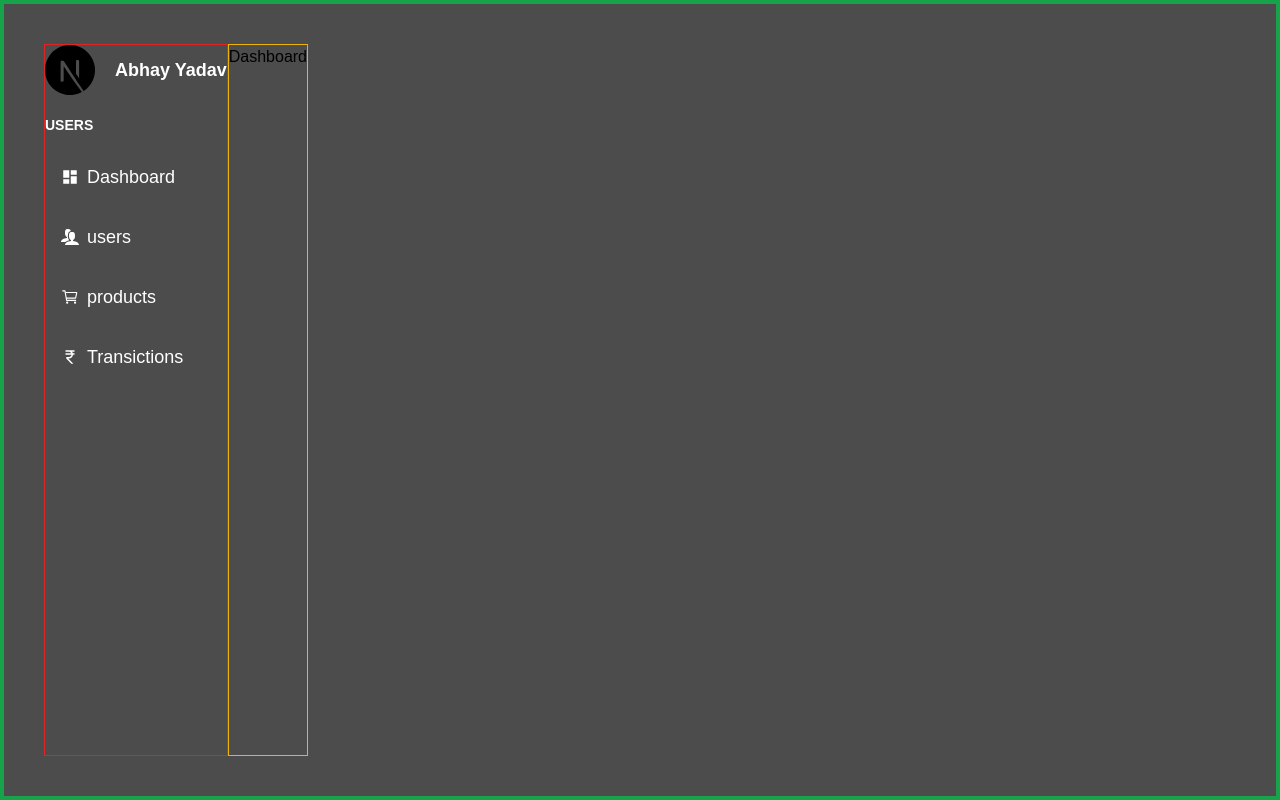
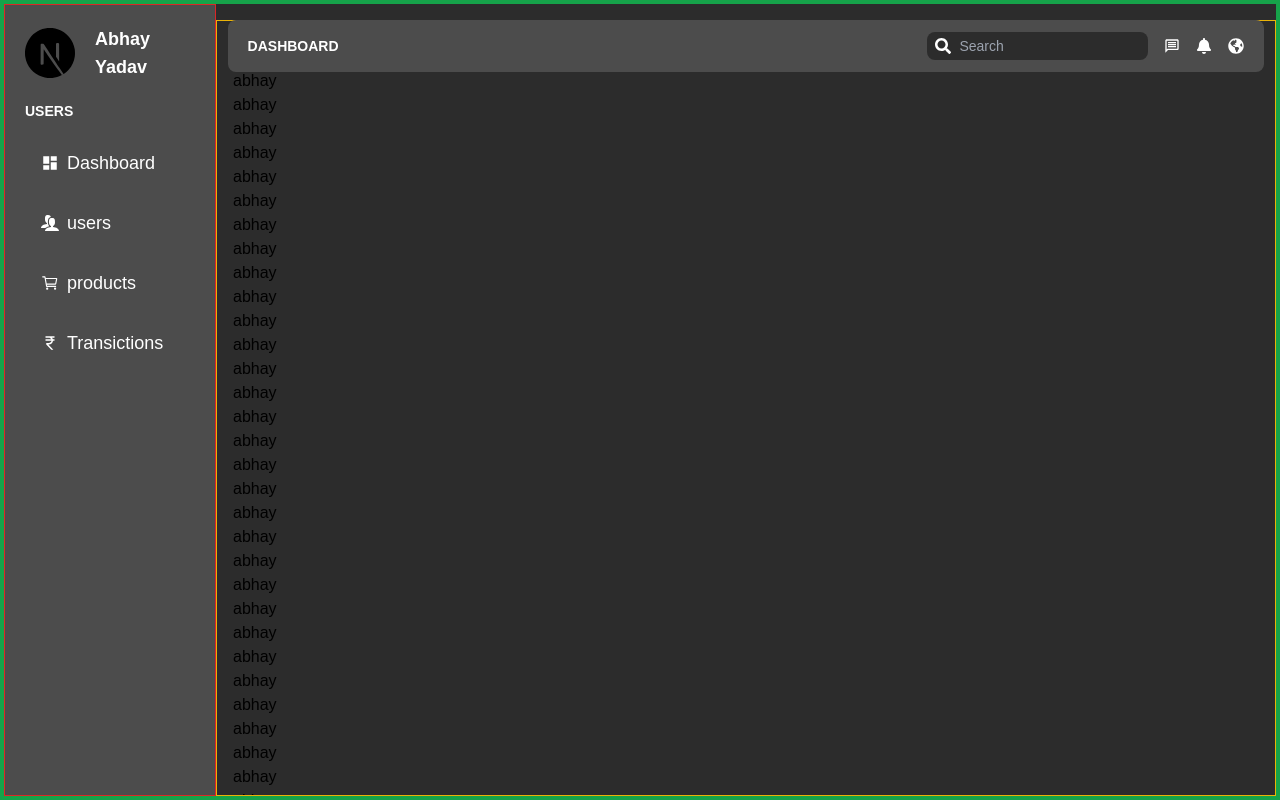
Before and after one commit to Abhay-yadav966/Admin_Dashboard-Next.js, a Next.js app: page /dashboard in a window 1280 px wide. Built offline with nearby package versions, Linux system fonts and the light colour scheme.

Commit message:
Navbar added!

```diff
--- /dev/null
+++ b/app/_components/common/Navbar.js
@@ -0,0 +1,31 @@
+import { MdOutlineMessage } from "react-icons/md";
+import { FaBell } from "react-icons/fa";
+import { FaGlobeAmericas } from "react-icons/fa";
+import { FaSearch } from "react-icons/fa";
+
+const Navbar = () => {
+  return (
+    <div className="py-3 px-5 flex items-center justify-between fixed w-[calc(100%-19%)] rounded-lg bg-[#4c4c4c]" >
+        {/* heading */}
+        <h1 className="font-semibold text-white uppercase text-sm" >Dashboard</h1>
+
+        {/* options */}
+        <div className="flex items-center gap-4" >
+            {/* input field */}
+            <div className="flex items-center gap-2 bg-[#2c2c2c] px-2 py-1 rounded-lg">
+                <FaSearch className="text-white" />
+                <input type="text" placeholder="Search" className=" bg-[#2c2c2c] text-white outline-none text-sm"/>
+            </div>
+
+            {/* buttons */}
+            <div className="flex items-center gap-4 text-white " >
+                <MdOutlineMessage/>
+                <FaBell/>
+                <FaGlobeAmericas/>
+            </div>
+        </div>
+    </div>
+  )
+}
+
+export default Navbar;
--- a/app/_components/common/Sidebar.js
+++ b/app/_components/common/Sidebar.js
@@ -6,7 +6,7 @@ import Link from "next/link"
 
 const Sidebar = () => {
   return (
-    <div className=" h-full border border-red-600 flex flex-col gap-5" >
+    <div className="h-full w-full border border-red-600 flex flex-col gap-5 p-5 " >
         {/* image and heading */}
         <div className="flex items-center gap-5" >
             <Image src={Logo} width={50} height={50}/>
--- a/app/dashboard/layout.js
+++ b/app/dashboard/layout.js
@@ -1,10 +1,16 @@
 import Sidebar from "../_components/common/Sidebar";
+import Navbar from "../_components/common/Navbar";
 
 const layout = ({children}) => {
     return(
-        <div className="flex w-screen h-screen overflow-hidden bg-[#4c4c4c] border-4 border-green-600 p-10" >
-            <Sidebar/>
-            {children}
+        <div className="flex w-screen h-screen overflow-x-hidden overflow-y-auto bg-[#4c4c4c] border-4 border-green-600" >
+            <div className="w-1/5 " >
+                <Sidebar/>
+            </div>
+            <div className="bg-[#2c2c2c] w-full  overflow-y-auto flex flex-col items-center pt-4" >
+                <Navbar/>
+                {children}
+            </div>
         </div>
     )
 }
--- a/app/dashboard/page.js
+++ b/app/dashboard/page.js
@@ -1,8 +1,58 @@
 
 const Dashboard = () => {
   return (
-    <div className="border border-yellow-500 min-h-full overflow-y-auto" >
+    <div className="border border-yellow-500 min-h-full overflow-auto w-full px-4" >
         <h1>Dashboard</h1>
+        <h1>abhay</h1>
+        <h1>abhay</h1>
+        <h1>abhay</h1>
+        <h1>abhay</h1>
+        <h1>abhay</h1>
+        <h1>abhay</h1>
+        <h1>abhay</h1>
+        <h1>abhay</h1>
+        <h1>abhay</h1>
+        <h1>abhay</h1>
+        <h1>abhay</h1>
+        <h1>abhay</h1>
+        <h1>abhay</h1>
+        <h1>abhay</h1>
+        <h1>abhay</h1>
+        <h1>abhay</h1>
+        <h1>abhay</h1>
+        <h1>abhay</h1>
+        <h1>abhay</h1>
+        <h1>abhay</h1>
+        <h1>abhay</h1>
+        <h1>abhay</h1>
+        <h1>abhay</h1>
+        <h1>abhay</h1>
+        <h1>abhay</h1>
+        <h1>abhay</h1>
+        <h1>abhay</h1>
+        <h1>abhay</h1>
+        <h1>abhay</h1>
+        <h1>abhay</h1>
+        <h1>abhay</h1>
+        <h1>abhay</h1>
+        <h1>abhay</h1>
+        <h1>abhay</h1>
+        <h1>abhay</h1>
+        <h1>abhay</h1>
+        <h1>abhay</h1>
+        <h1>abhay</h1>
+        <h1>abhay</h1>
+        <h1>abhay</h1>
+        <h1>abhay</h1>
+        <h1>abhay</h1>
+        <h1>abhay</h1>
+        <h1>abhay</h1>
+        <h1>abhay</h1>
+        <h1>abhay</h1>
+        <h1>abhay</h1>
+        <h1>abhay</h1>
+        <h1>abhay</h1>
+        <h1>abhay</h1>
     </div>
   )
 }
```
Also changed, not shown: 1 other file (tests, documents, lock files or other folders).
